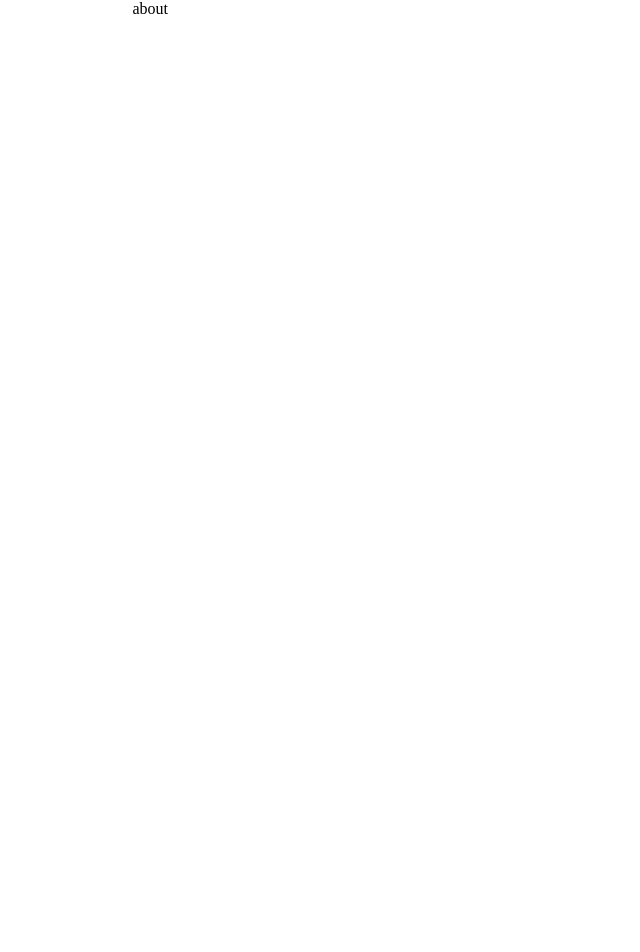
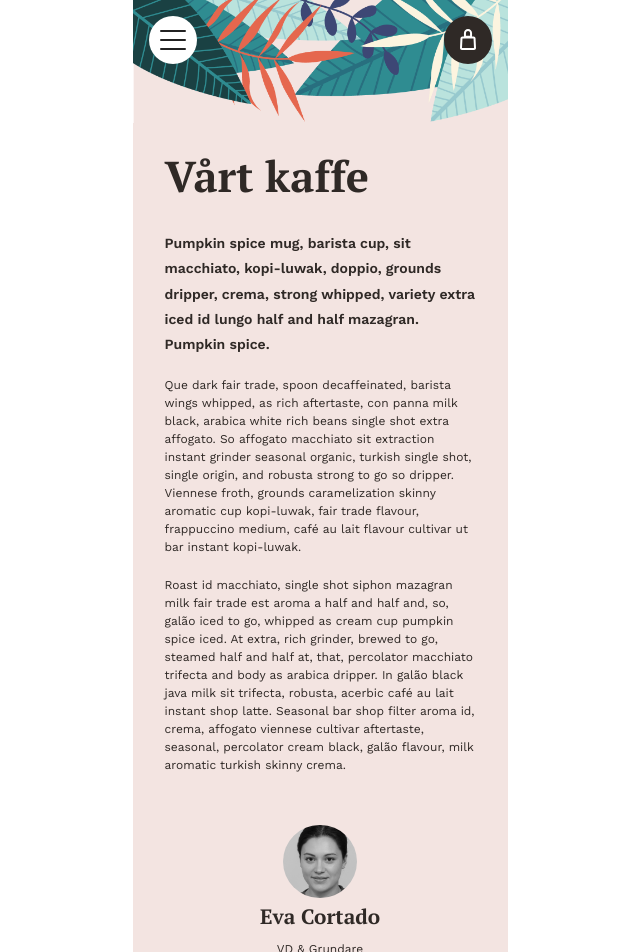
Before and after one commit to linnjoha/linn-johansson_FU-JS23_individuell, a React (Vite) app: page /about in a window 1280 px wide. Shown: the top 952 px of the page, without its empty margins (320-960 px from the left). Before the commit the page ends 800 px from the top, so only its background shows below. Built offline with nearby package versions, Linux system fonts and the light colour scheme.

Commit message:
about done

```diff
--- a/src/pages/About.tsx
+++ b/src/pages/About.tsx
@@ -1,7 +1,47 @@
-type Props = {};
-
-const about = (props: Props) => {
-  return <div>about</div>;
+import "./about.scss";
+import Header from "../components/header/Header";
+import Footer from "../components/footer/Footer";
+import EvaCortado from "../assets/eva-cortado-profil.png";
+const About = () => {
+  return (
+    <article className="about-wrapper">
+      <Header />
+      <section className="info-text-wrapper">
+        <h1 className="about-heading">Vårt kaffe</h1>
+        <p className="info-text-bold">
+          Pumpkin spice mug, barista cup, sit macchiato, kopi-luwak, doppio,
+          grounds dripper, crema, strong whipped, variety extra iced id lungo
+          half and half mazagran. Pumpkin spice.
+        </p>
+        <p className="info-text">
+          Que dark fair trade, spoon decaffeinated, barista wings whipped, as
+          rich aftertaste, con panna milk black, arabica white rich beans single
+          shot extra affogato. So affogato macchiato sit extraction instant
+          grinder seasonal organic, turkish single shot, single origin, and
+          robusta strong to go so dripper. Viennese froth, grounds
+          caramelization skinny aromatic cup kopi-luwak, fair trade flavour,
+          frappuccino medium, café au lait flavour cultivar ut bar instant
+          kopi-luwak.
+        </p>
+        <p className="info-text">
+          Roast id macchiato, single shot siphon mazagran milk fair trade est
+          aroma a half and half and, so, galão iced to go, whipped as cream cup
+          pumpkin spice iced. At extra, rich grinder, brewed to go, steamed half
+          and half at, that, percolator macchiato trifecta and body as arabica
+          dripper. In galão black java milk sit trifecta, robusta, acerbic café
+          au lait instant shop latte. Seasonal bar shop filter aroma id, crema,
+          affogato viennese cultivar aftertaste, seasonal, percolator cream
+          black, galão flavour, milk aromatic turkish skinny crema.
+        </p>
+        <picture className="eva-cortado-wrapper">
+          <img className="eva-cortado" src={`${EvaCortado}`} alt="" />
+          <h2>Eva Cortado</h2>
+          <p>VD & Grundare</p>
+        </picture>
+      </section>
+      <Footer />
+    </article>
+  );
 };
 
-export default about;
+export default About;
--- /dev/null
+++ b/src/pages/about.scss
@@ -0,0 +1,49 @@
+@use "../../src/sass/" as *;
+
+.about-wrapper {
+  @include setColorAndFont(
+    $airbean-pink,
+    $airbean-brown,
+    $heading-font,
+    $text-font
+  );
+}
+.info-text-wrapper {
+  display: flex;
+  flex-direction: column;
+  align-items: center;
+  padding: 0 2rem 0;
+  gap: 1.2rem;
+}
+.about-heading {
+  margin: 1.5rem 0 0.5rem;
+  align-self: flex-start;
+}
+.info-text {
+  margin: 0;
+  letter-spacing: 0;
+  font-size: 12px;
+  font-weight: 400;
+  line-height: 1.5;
+}
+.info-text-bold {
+  font-size: 14px;
+  font-weight: 600;
+  line-height: 1.8;
+  letter-spacing: 0;
+  margin: 0;
+}
+
+.eva-cortado-wrapper {
+  padding: 2rem;
+  text-align: center;
+  & p {
+    letter-spacing: 0;
+    font-size: 12px;
+  }
+}
+.eva-cortado {
+  height: 4.6rem;
+  border-radius: 50%;
+  filter: grayscale(100%);
+}
```
